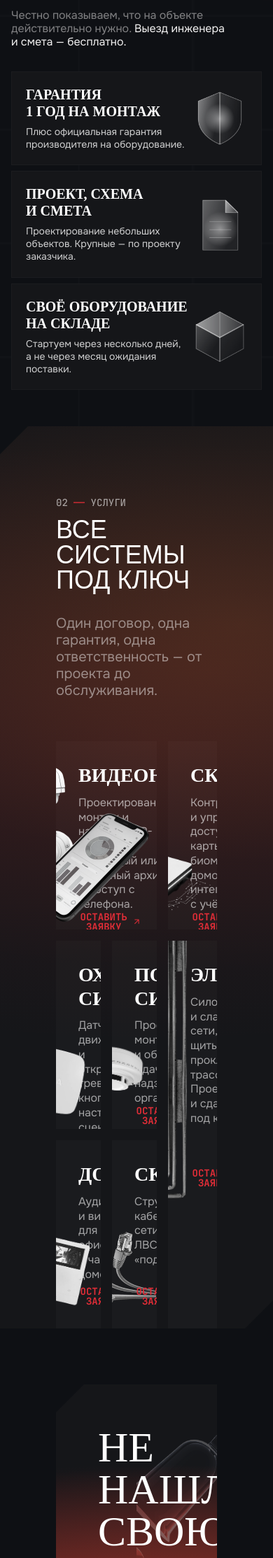
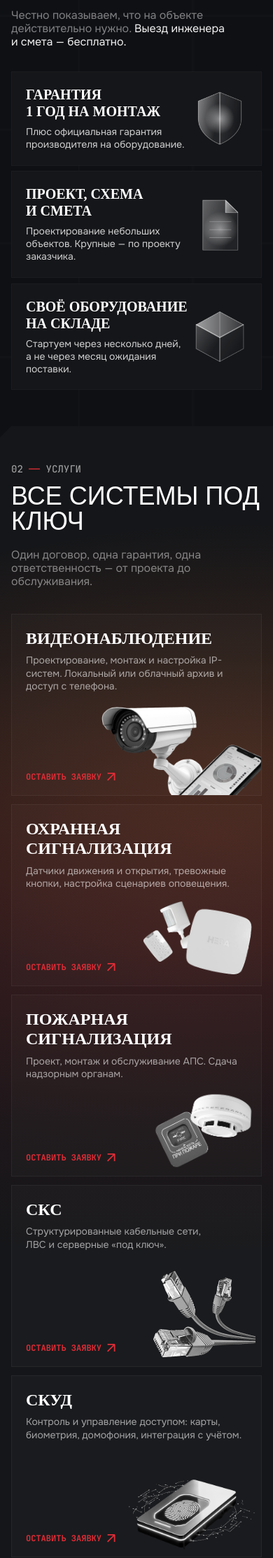
Before and after one commit to mank000/empire, a Django app: page / in a window 390 px wide. Shown: the part 1035-3261 px from the top of the page at 70% size. Run offline with Django 5.2, Linux system fonts and the light colour scheme; some web fonts are replaced.

Commit message:
feat: адаптив секции 02 для 360px и 906px

```diff
--- a/static/css/02-services.css
+++ b/static/css/02-services.css
@@ -276,10 +322,107 @@
   }
 }
 
+@media (max-width: 600px) {
+  .services {
+    --cut: 16px;
+  }
+
+  .services-content {
+    padding: 52px 16px 0;
+  }
+
+  .services-header {
+    display: block;
+  }
+
+  .services-description {
+    margin-top: 20px;
+    font-size: 16px;
+  }
+
+  .services-grid {
+    grid-template-columns: minmax(0, 1fr);
+    grid-template-rows: none;
+    grid-auto-rows: minmax(260px, auto);
+    grid-template-areas:
+      "video"
+      "security"
+      "fire"
+      "network"
+      "access"
+      "intercom"
+      "electrical";
+    gap: 12px;
+    margin-top: 36px;
+  }
+
+  .service-card {
+    min-width: 0;
+    padding: 20px;
+    border: 1px solid rgba(255, 255, 255, 0.05);
+  }
+
+  .service-card h3 {
+    font-size: 24px;
+  }
+
+  .service-card span {
+    max-width: 100%;
+    padding-top: 8px;
+    font-size: 14px;
+    line-height: 1.3;
+  }
+
+  .service-card a {
+    font-size: 12px;
+  }
+
+  .service-card.electrical > a {
+    margin-top: auto;
+  }
+
+  .surveillance .service-image {
+    width: 240px;
+    height: 185px;
+    right: -8px;
+    bottom: -56px;
+  }
+
+  .security .service-image,
+  .fire .service-image,
+  .network .service-image,
+  .access .service-image,
+  .intercom .service-image {
+    right: 8px;
+    bottom: 8px;
+  }
+
+  .electrical .service-image {
+    width: 300px;
+    height: 250px;
+    right: -8px;
+    bottom: -22px;
+  }
+
+  .service-image img {
+    height: 100%;
+    object-fit: contain;
+    object-position: right bottom;
+  }
+}
+
 @media (prefers-reduced-motion: reduce) {
   .service-card a svg,
   .service-card a svg path {
     transition: none;
+  }
+}
+
+@media (max-width: 340px) {
+  .surveillance .service-image {
+    width: 210px;
+    height: 165px;
+    bottom: -48px;
   }
 }
 
```
Also changed, not shown: other parts of static/css/02-services.css (+46 -0 lines).
